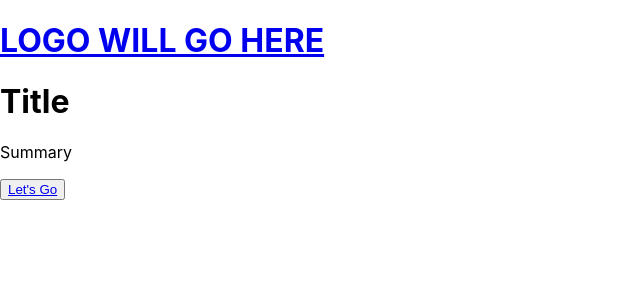
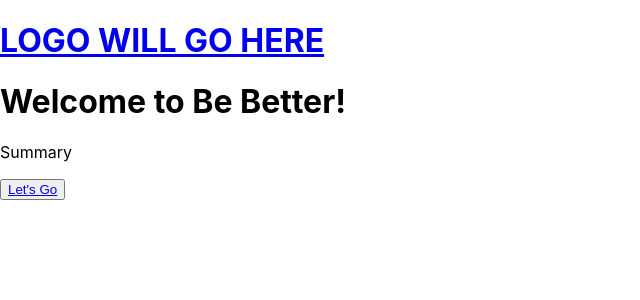
Before and after one commit to Andygurl5566/Be-better, a React (Create React App) app: page / in a window 1280 px wide. Shown: the top 300 px of the page, without its empty margins (0-640 px from the left). Built offline with nearby package versions, Linux system fonts and the light colour scheme.

Commit message:
Minor changes in title

```diff
--- a/package.json
+++ b/package.json
@@ -7,6 +7,7 @@
     "@testing-library/react": "^11.2.7",
     "@testing-library/user-event": "^12.8.3",
     "react": "^17.0.2",
+    "react-awesome-button": "^6.5.1",
     "react-dom": "^17.0.2",
     "react-router-dom": "^5.3.0",
     "react-scripts": "4.0.3",
--- a/src/Components/HomePage.js
+++ b/src/Components/HomePage.js
@@ -8,7 +8,7 @@ function HomePage(){
         <>
 
         <div>
-            <h1> Title </h1>
+            <h1> Welcome to Be Better! </h1>
             <p> Summary </p>
         </div>
 
--- a/src/Components/MainPage.js
+++ b/src/Components/MainPage.js
@@ -7,7 +7,6 @@ function MainPage () {
     return (
         <div>
             <GlobalHeader />
-
             <HabbitContainer />
         </div>
     )
```
Also changed, not shown: 1 other file (tests, documents, lock files or other folders).
